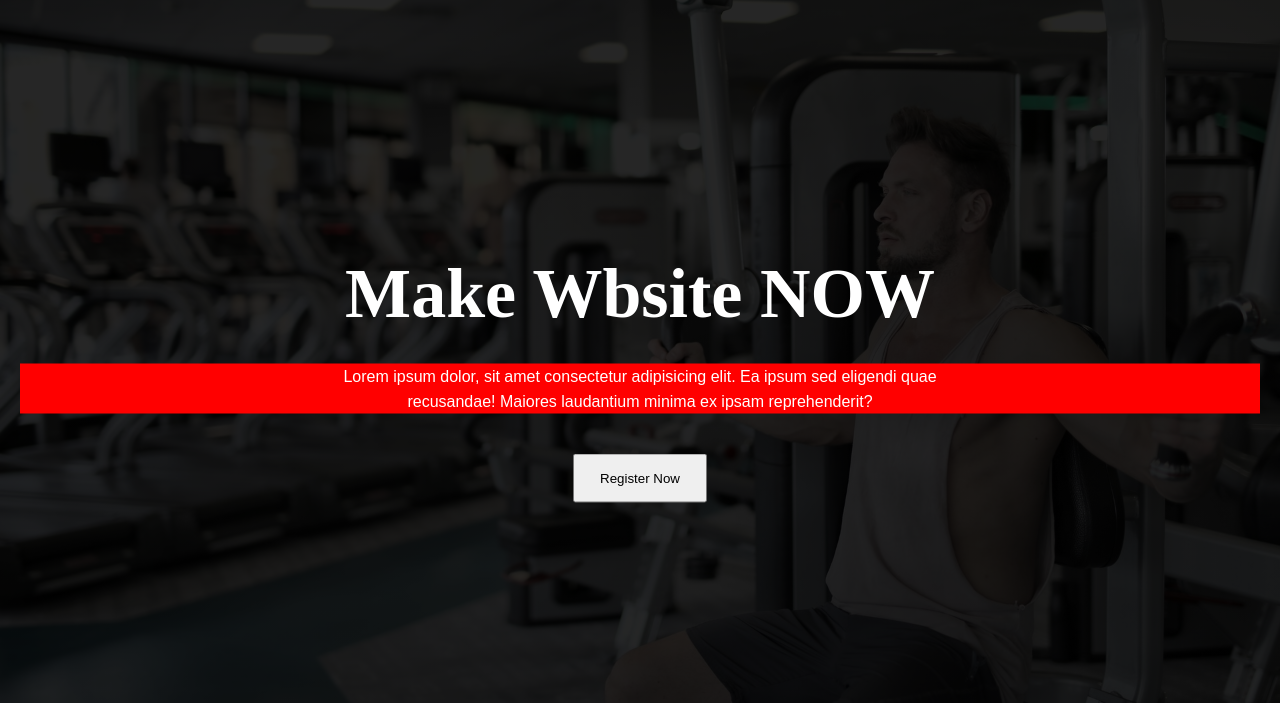
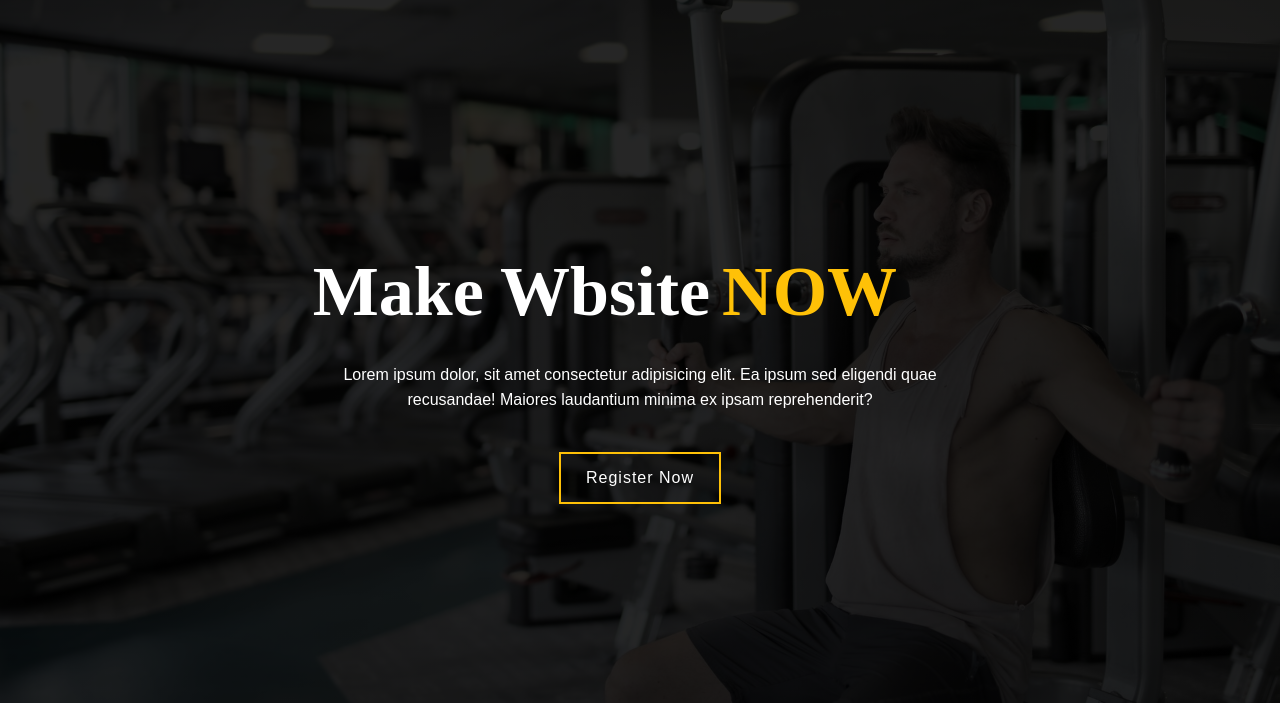
Before and after one commit to uglyboy1018/proyectos, a plain HTML site: page WebGym/MenuWeb/base.html in a window 1280 px wide. Shown: the part 97-800 px from the top of the page. Drawn offline with Linux system fonts and the light colour scheme.

Commit message:
Plantilla abecera completa
Modelo de plantilla terminado .Este se reutilizara para los demas menus

```diff
--- a/WebGym/MenuWeb/base.html
+++ b/WebGym/MenuWeb/base.html
@@ -22,7 +22,12 @@
 
         <div class="content">
             <div class="title">
-                Make Wbsite NOW
+                Make Wbsite
+                <div class="slider">
+                    <div> NOW</div>
+                    <div> TODAY</div>
+                    <div> FREE</div>
+                </div>
             </div>
             <!-- alt+z ajuste de palabra -->
             <p>Lorem ipsum dolor, sit amet consectetur adipisicing elit. Ea ipsum sed eligendi quae <br>recusandae! Maiores laudantium minima ex ipsam reprehenderit?</p>
--- a/WebGym/css/base.css
+++ b/WebGym/css/base.css
@@ -105,10 +105,35 @@
     font-size: 70px;
     line-height: 100px;
     font-weight: bold;
+    height: 100px;
+    text-align: left;
+    display: flex;
+    justify-content: center;
+    align-items: center;
+    overflow: hidden;
 }
 
+.slider{
+    color: #ffc107;
+    margin-left: 12px;
+    box-sizing: border-box;
+    animation: slider 6s linear infinite;
+    /* background: red; */
+}
+
+@keyframes slider{
+    0%{margin-top: -400px;}
+    5%{margin-top: -200px;}
+    30%{margin-top: -200px;}
+    35%{margin-top: 0px;}
+    65%{margin-top: 0px;}
+    70%{margin-top: 200px;}
+    100%{margin-top: 200px;}
+}
+
+
 .content p{
-    background: red;
+
     margin: 20px;
     font-weight: 100;
     line-height: 25px;
@@ -121,4 +146,21 @@ button{
     /*del elemento central(texto) espaciado arriba y abajo 15px
     a la izquierda y derecha 25px con el elemento contenedor button*/
     margin: 20px;
+    font-size: 16px;
+    letter-spacing: 1px;
+    border: 2px solid #ffc107;
+    color: #fff;
+    cursor: pointer;
+
+    background: linear-gradient(to right, transparent 50%, #ffc107 50%);
+    background-size: 200%;
+    /*------*/
+    background-position: left;
+    transition: background-position 0.5s;
 }
+
+button:hover{
+    background-position: right;
+    color: #000;
+    /*-----*/
+}
```
